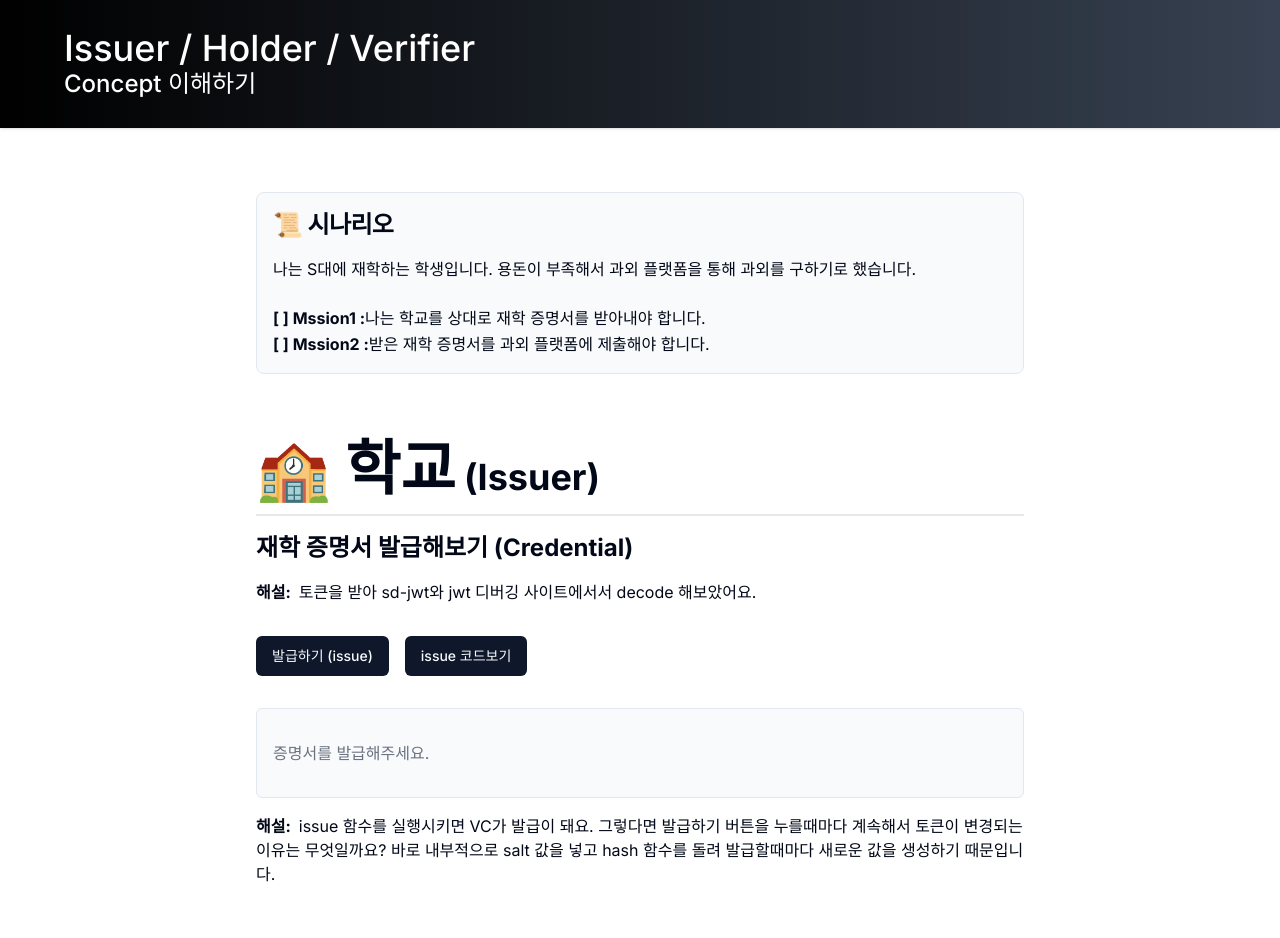
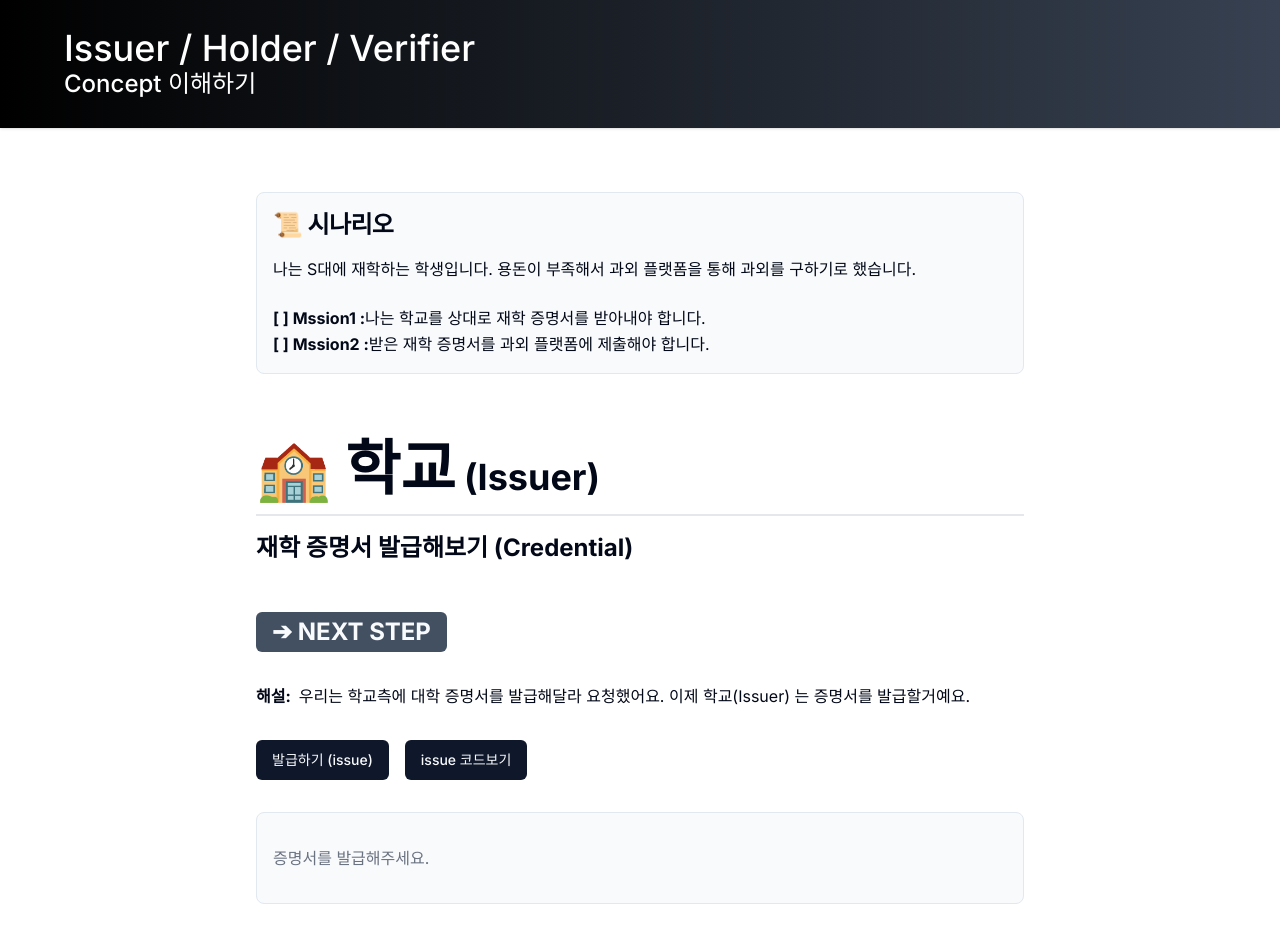
Before and after one commit to yunseorim1116/vc-vp, a Next.js app: page / in a window 1280 px wide. Shown: the top 938 px of the page. Built offline with nearby package versions, Linux system fonts and the light colour scheme.

Commit message:
style: change loading layout

```diff
--- a/components/Credential.tsx
+++ b/components/Credential.tsx
@@ -8,6 +8,7 @@ import Link from "next/link";
 import { Explain } from "./common/Explain";
 import "./button.css";
 import { Chapter } from "./common/Chapter";
+import { Content } from "./common/Content";
 
 export const Credential = ({
   setStep,
@@ -32,13 +33,19 @@ export const Credential = ({
   };
 
   return (
-    <div className="mt-16">
+    <>
       <Chapter
         text="🏫 학교"
         text2="(Issuer)"
         desc="재학 증명서 발급해보기 (Credential)"
       />
-      <Explain description="토큰을 받아 sd-jwt와 jwt 디버깅 사이트에서서 decode 해보았어요." />
+      <Button
+        className="blinking text-2xl font-bold bg-slate-700 mt-8"
+        onClick={() => setStep("holder")}
+      >
+        ➔ NEXT STEP
+      </Button>
+      <Explain description="우리는 학교측에 대학 증명서를 발급해달라 요청했어요. 이제 학교(Issuer) 는 증명서를 발급할거예요." />
 
       <Button onClick={createCredential} className="mr-4 mb-8">
         발급하기 (issue)
@@ -61,7 +68,7 @@ export const Credential = ({
         claims={claims}
         setStep={setStep}
       />
-    </div>
+    </>
   );
 };
 
@@ -77,15 +84,13 @@ interface CredentialStepProps {
 
 const CredentialStep1 = ({ credential }: CredentialStepProps) => (
   <>
-    <div className="max-w-500 flex flex-wrap pb-8 border rounded-md p-4 mb-4 bg-slate-50">
     {credential ? (
-        <p className="break-all">{credential}</p>
+      <Content>{credential}</Content>
     ) : (
-        <p className="flex justify-center items-center text-gray-500 mt-4">
-          증명서를 발급해주세요.
-        </p>
+      <Content>
+        <p className="text-gray-500 mb-4">증명서를 발급해주세요.</p>
+      </Content>
     )}
-    </div>
     <Explain
       description="issue 함수를 실행시키면 VC가
   발급이 돼요. 그렇다면 발급하기 버튼을 누를때마다 계속해서 토큰이
@@ -130,23 +135,34 @@ export const CredentialStep3 = ({
     <>
       {credential && isCompleteEncode && (
         <>
-          <Button> 완료!</Button>
-          <div className="max-w-500 flex  pb-8  border rounded-md p-8 mb-4 mt-4 bg-slate-50 overflow-scroll">
+          <Button className="mb-8"> 완료!</Button>
+          <Content>
+            <div className="max-w-500 flex p-8mb-4 mt-4overflow-scroll">
               <div className="w-1/2 ">
                 <Link href="https://www.sdjwt.co/" className="font-bold mb-4">
                   (링크) sd-jwt 디버깅 사이트를 통해 decode 한 값
                 </Link>
 
-              <JsonFormatter json={claims} tabWith={4} jsonStyle={jsonStyle} />
+                <JsonFormatter
+                  json={claims}
+                  tabWith={4}
+                  jsonStyle={jsonStyle}
+                />
               </div>
               <div className="w-1/2 ">
                 <Link href="https://jwt.io/" className="font-bold mb-4">
                   (링크) jwt 디버깅 사이트를 통해 decode 한 값
                 </Link>
 
-              <JsonFormatter json={sdDatas} tabWith={5} jsonStyle={jsonStyle} />
+                <JsonFormatter
+                  json={sdDatas}
+                  tabWith={5}
+                  jsonStyle={jsonStyle}
+                />
               </div>
             </div>
+          </Content>
+
           <Explain
             description="토큰을 받아 sd-jwt와 jwt 디버깅 사이트에서 decode 해보았어요.
       이처럼 우리가 흔히 알고있는 encode 함수를 돌리면 오른쪽처럼 프레임이 숨겨진 것을 볼 수 있어요."
--- a/components/Description.tsx
+++ b/components/Description.tsx
@@ -1,6 +1,6 @@
 import React from "react";
 import { Alert, AlertDescription, AlertTitle } from "@/components/ui/alert";
-
+import { Content } from "next/font/google";
 const isMission1Complete = (step: string) =>
   step === "holder" || step === "verify";
 
--- a/components/Holder.tsx
+++ b/components/Holder.tsx
@@ -4,16 +4,30 @@ import "./button.css";
 import { Button } from "@/components/ui/button";
 import React from "react";
 import { Chapter } from "./common/Chapter";
+import { Explain } from "./common/Explain";
+
 export const Holder = ({ setStep }: { setStep: (state: string) => void }) => {
+  const createPresent = () => {};
   return (
     <div>
-      Holder
       <Chapter
         text="👩‍💻 나"
         text2="(Holder)"
         desc="필요한 정보만 드러내기 (Present)"
       />
       <br />
+      <Explain
+        description="학교측에서 재학증명서(VC) 를 발급해줬어요! 하지만 공개하고 싶지 않은 정보들이 있어요.
+      VC에 공개된 정보 중 공개하고 싶은 것만 내가 스스로 선택해서 과외 플랫폼에 제출할래요. VC를 이용해서 우리는 이제 VP를 만들거예요.
+      생각해보니 firstname 과 id는 공개해도 될 것 같아요."
+      />
+      <Button onClick={createPresent} className="mr-4 mb-8">
+        발급하기 (issue)
+      </Button>
+      <Button>present 코드보기</Button>
+      <br />
+      firstname 과 id는 공개 해도 돼. 다른건 시러 ["firstname", "id"];
+      <div>
         <Button
           className="blinking text-2xl font-bold bg-slate-700 mt-8 mr-8"
           onClick={() => setStep("issue")}
@@ -27,5 +41,6 @@ export const Holder = ({ setStep }: { setStep: (state: string) => void }) => {
           ➔ NEXT STEP
         </Button>
       </div>
+    </div>
   );
 };
--- a/components/button.css
+++ b/components/button.css
@@ -41,12 +41,12 @@
 
 .moving-image {
   right: 0;
-  animation: slideLeft 3s linear 1;
+  animation: slideLeft 2s linear 1;
 }
 
 @keyframes slideLeft {
   from {
-    transform: translateX(70%);
+    transform: translateX(100%);
   }
   to {
     transform: translateX(-100%);
--- a/components/common/Chapter.tsx
+++ b/components/common/Chapter.tsx
@@ -11,7 +11,7 @@ export const Chapter = ({
 }) => {
   return (
     <>
-      <h1 className="text-6xl font-bold pb-4 border-b-2 border-solid border-gray-200">
+      <h1 className="mt-16 text-6xl font-bold pb-4 border-b-2 border-solid border-gray-200">
         {text}
         <span className="text-4xl font-bold"> {text2}</span>
       </h1>
--- /dev/null
+++ b/components/common/Content.tsx
@@ -0,0 +1,12 @@
+import React from "react";
+import { Alert, AlertDescription, AlertTitle } from "@/components/ui/alert";
+
+export const Content = ({ children }: any) => {
+  return (
+    <Alert className="bg-slate-50">
+      <AlertDescription className="text-base mt-4 break-all">
+        {children}
+      </AlertDescription>
+    </Alert>
+  );
+};
--- a/components/common/Explain.tsx
+++ b/components/common/Explain.tsx
@@ -1,6 +1,6 @@
 export const Explain = ({ description }: { description: string }) => {
   return (
-    <div className="max-w-500 flex flex-wrap pb-8 ">
+    <div className="max-w-500 flex flex-wrap pb-8 mt-8 ">
       <p className="break-all">
         <span className="font-bold mr-2">해설:</span>
         {description}
--- a/components/common/Loading.tsx
+++ b/components/common/Loading.tsx
@@ -5,12 +5,13 @@ import ".././button.css";
 
 export const Loading = () => {
   return (
-    <div className="flex items-center justify-center h-screen flex-col">
+    <div className="flex items-center justify-center flex-col h-40">
       <div
         className="inline-block h-8 w-8 animate-spin rounded-full border-4 border-solid border-current border-e-transparent align-[-0.125em] text-surface motion-reduce:animate-[spin_1.5s_linear_infinite] dark:text-white"
         role="status"
       />
 
+      <div className="moving-image-container">
         <Image
           className="moving-image"
           src="/vc를든나.png"
@@ -19,5 +20,6 @@ export const Loading = () => {
           height={24}
         />
       </div>
+    </div>
   );
 };
```
Lines whose indentation alone changed are shown as unchanged.
